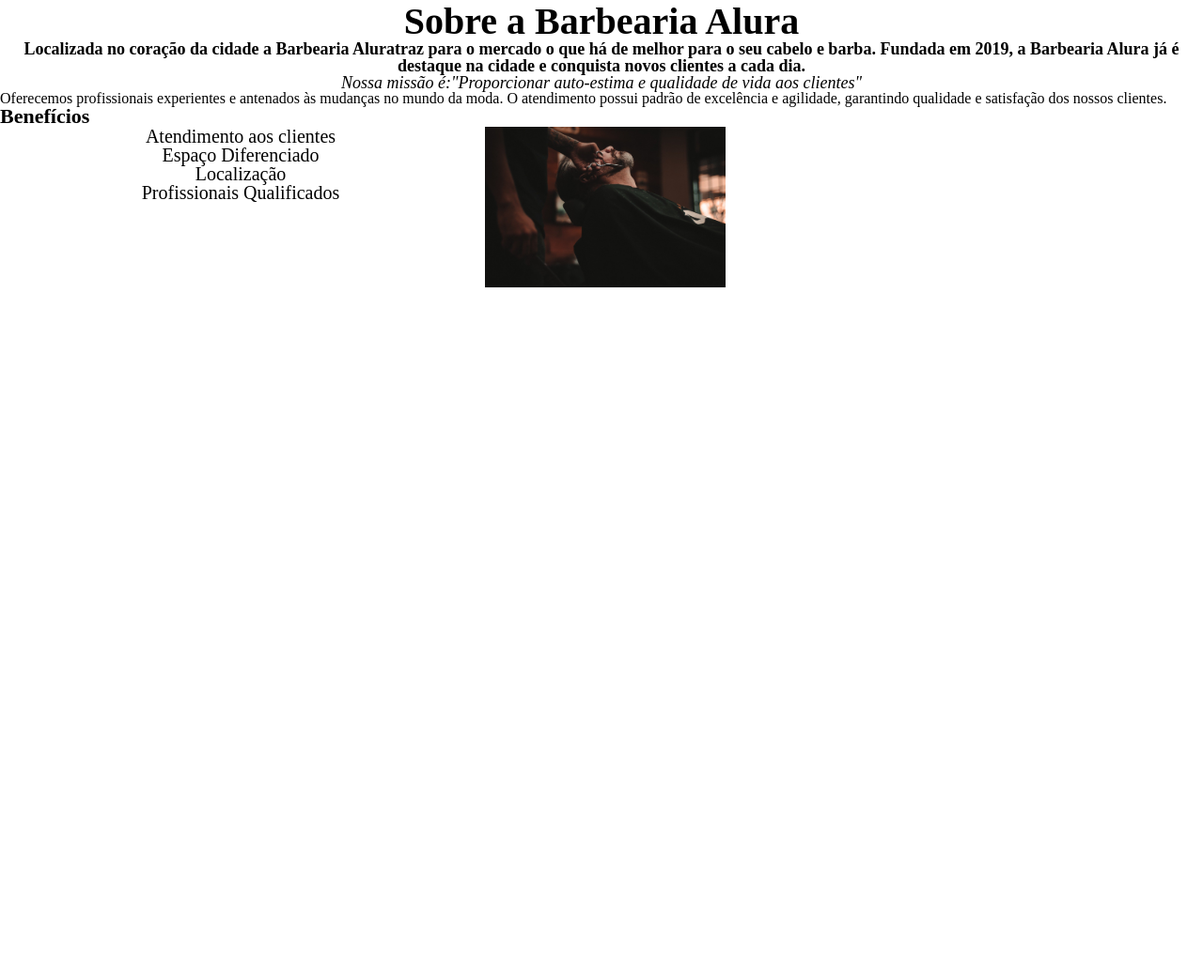
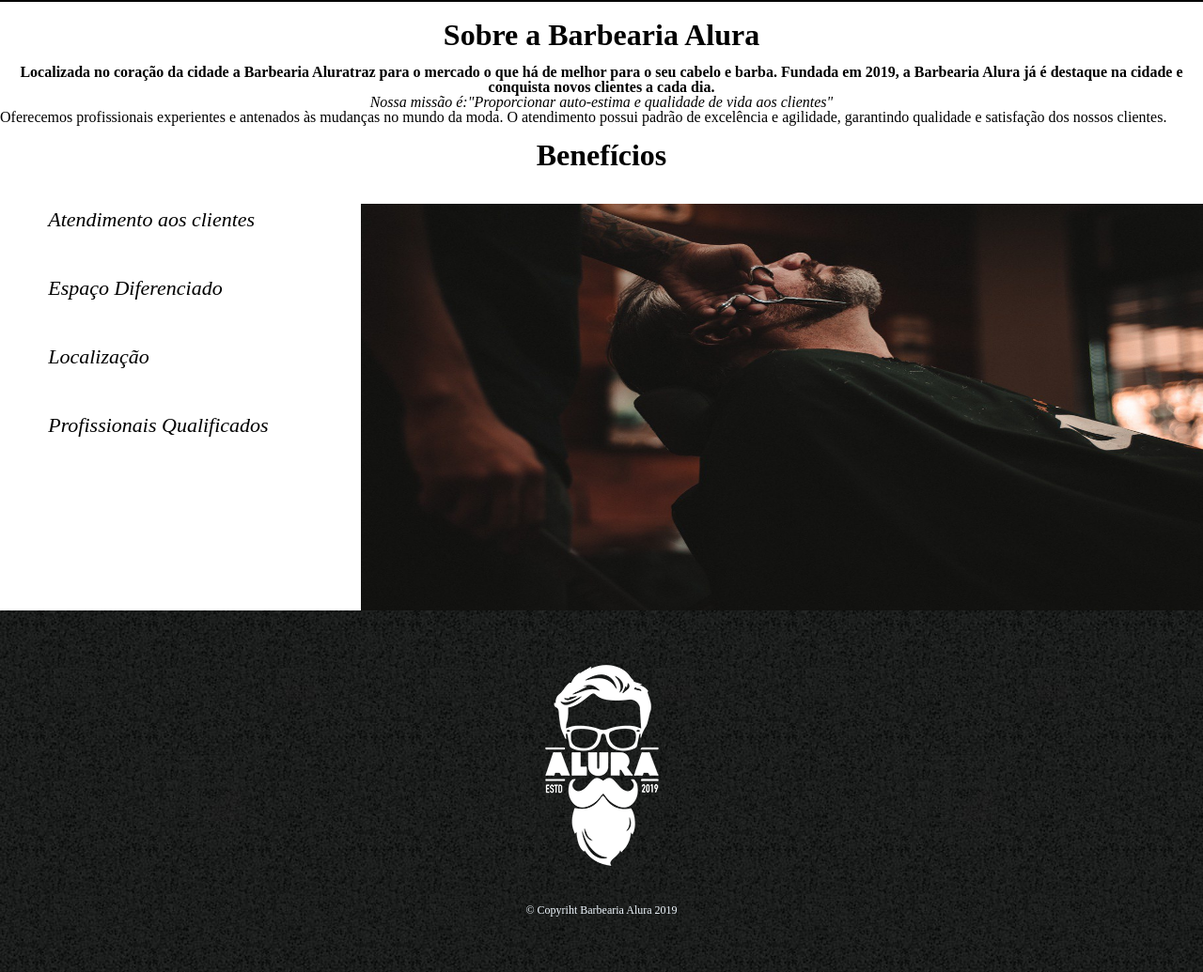
Before and after one commit to cesar-spaziante/HTML5-CSS3, a plain HTML site: page index.html in a window 1280 px wide. Shown: the part 775-1810 px from the top of the page at 94% size. Before the commit the page ends 1081 px from the top, so only its background shows below. Drawn offline with Linux system fonts and the light colour scheme.

Commit message:
Pagina de index v2

```diff
--- a/index.html
+++ b/index.html
@@ -22,17 +22,20 @@
 
         <main>
             <img class="banner" src="banner.jpg">
+            <br><br>
             <div class="Principal">
                 <h2 class="titulo-centralizado">Sobre a Barbearia Alura</h2>
-
+                <br>
                 <p class=descricao>Localizada no coração da cidade a Barbearia Aluratraz para o mercado o que há de melhor para o seu cabelo e barba. Fundada em 2019, a Barbearia Alura já é destaque na cidade e conquista novos clientes a cada dia.</p>
 
                 <p class="missao">Nossa missão é:"Proporcionar auto-estima e qualidade de vida aos clientes"</p>
 
                 <p>Oferecemos profissionais experientes e antenados às mudanças no mundo da moda. O atendimento possui padrão de excelência e agilidade, garantindo qualidade e satisfação dos nossos clientes.</p>
             </div>
+            <br>
             <div class="Beneficios">
                 <h3 class="titulo-centralizado">Benefícios</h3>
+                <br>
 
                 <ul>
                     <li class="itens">Atendimento aos clientes</li>
@@ -44,6 +47,13 @@
                 <img class="imagemBeneficios" src="beneficios.jpg">
             </div>
         </main>
+        <br><br><br><br><br><br><br><br><br><br>
+
+
+        <footer>
+        <img src="logo-branco.png">
+        <p class="copyright">&copy; Copyriht Barbearia Alura 2019</p>
+        </footer>
 
     </body>
 </html>
--- a/style.css
+++ b/style.css
@@ -1,99 +1,117 @@
 header {
     background: #BBBBBB;
     padding: 20px 0;
-    border-bottom: black solid 0.5px;
+}
+
+.caixa {
+    width: 940px;
+    position: relative;
+    margin: 0 auto;
+
+}
+
+nav {
+    position: absolute;
+    top: 110px;
+    right: 0px
+}
+
+
+nav li {
+    display: inline;
+    margin: 0 0 0 15px
+}
+
+nav a {
+    text-transform: uppercase;
+    color: #000000;
+    font-weight: bold;
+    font-size: 22px;
+    text-decoration: none;
+
+}
+
+nav a:hover {
+    color: #C78C19;
+    text-decoration: underline;
 
 
 }
 
-.caixa{
+
+.banner {
+    width: 100%;
+    border: 2px solid #000000
+}
+
+.Principal {
+    width: 100%;
+  }
+
+
+.titulo-centralizado
+{
+    text-align: center;
+    font-weight: bold;
+    font-size: 32px;
+}
+
+.descricao {
+    font-weight: bold;
+    text-align: center;
+}
+
+.missao {
+    font-style: italic;
+    text-align: center;
+}
+
+.Beneficios {
+    width: 100%;
     position: relative;
-   margin: 0 auto;
-   width: 950px;
-
+    vertical-align: bottom;
 
     }
 
-nav  {
-    position: absolute;
-    top: 110px;
-    right:0px;
-
+.itens {
+    font-style: italic;
+    font-family: 'Times New Roman', Times, serif;
+    font-size: 22px;
+    margin-left: 2%;
+    position: relative;
+    padding: 2%;
 
 }
 
-nav li {
-
-    margin: 0 0 0 15px;
-    display: inline;
-}
-
-nav a {
-    text-transform: uppercase;
-    text-decoration: none;
-    font-size: 22px;
-    color: black;
+.itens:hover {
+    text-decoration: underline;
     font-weight: bold;
 }
 
-nav a:hover {
-    color: rgb(236, 140, 71);
-    font-size: 23px;
+.itens:active {
     text-decoration: underline;
+    font-weight: bold;
+    color: mediumslateblue;
 }
 
-.banner {
-    width: 100%;
-    border-bottom: black solid 0.5px;
-}
-
-.Principal {
-    width: 100%
-}
-
-.Principal h2 {
-    text-align: center;
-    font-size: 40px;
-    font-weight: bold;
-}
-
-.descricao {
-    text-align: center;
-    font-size: 18px;
-    font-weight: bold;
-}
-
-.missao {
-    text-align: center;
-    font-size: 18px;
-    font-style: italic;
-}
-
-.Beneficios {
-    position: relative;
-    margin: 0 auto;
-    width: 100%;
+.imagemBeneficios {
+    width: 70%;
+    height: 127%;
+    position: absolute;
+    right: 0%;
+    top: 20%;
 
  }
 
-.titulo-centralizado{
-    text-align: left;
-    font-size: 22px;
-    font-weight: bold;
+footer {
+    text-align: center;
+    background: url("bg.jpg");
+    padding: 40px 0;
+
 }
 
-.itens {
-    text-align: center;
-    font-size: 20px;
+.copyright {
+    color: aliceblue;
+    font-size: 12px;
+    margin: 20px 0;
 }
-
-ul {
-    display: inline-block;
-    vertical-align: top;
-    width: 40%;
-    border-right: 15%;
-}
-.imagemBeneficios{
-    width: 20%;
-    vertical-align: middle;
-}
```
Lines whose indentation alone changed are shown as unchanged.
